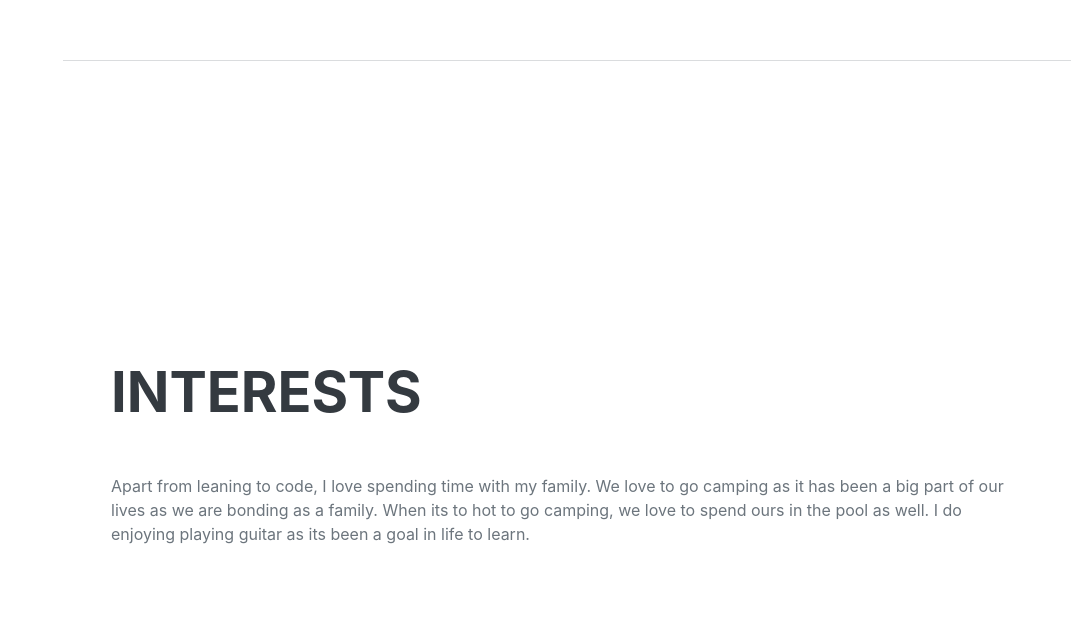
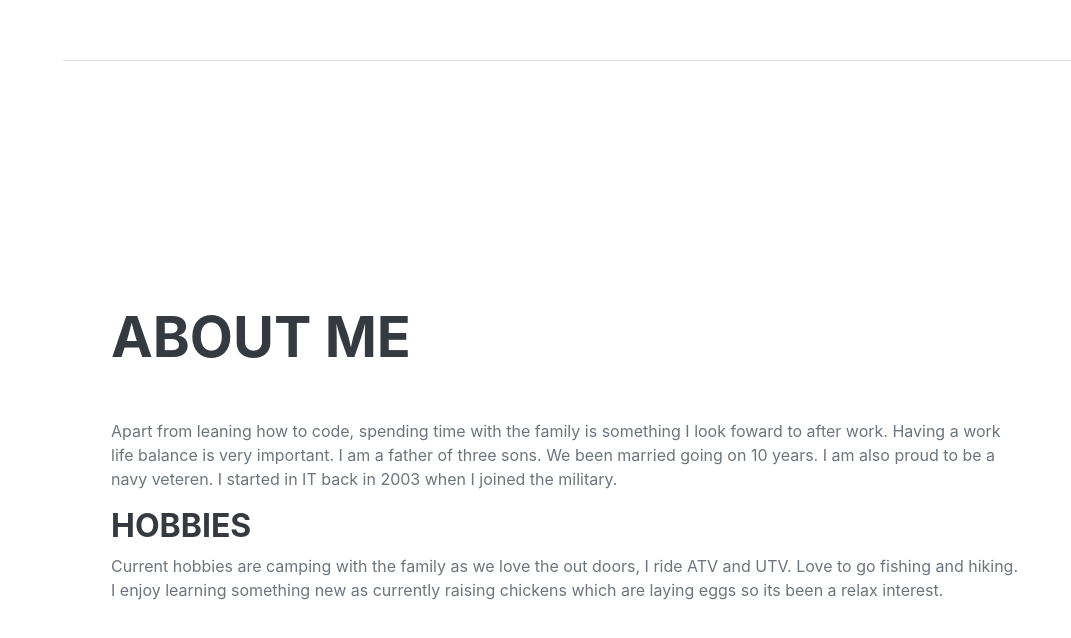
Before and after one commit to emericjuhasz/EmericResume, a plain HTML site: page index.html in a window 1280 px wide. Shown: the part 3724-4362 px from the top of the page, without its empty margins (209-1280 px from the left). Drawn offline with nearby package versions, Linux system fonts and the light colour scheme; a web font is replaced by a local one.

Commit message:
Update index.html

```diff
--- a/index.html
+++ b/index.html
@@ -143,8 +143,11 @@
             <!-- Interests-->
             <section class="resume-section" id="interests">
                 <div class="resume-section-content">
-                    <h2 class="mb-5">Interests</h2>
-                    <p>Apart from leaning to code, I love spending time with my family. We love to go camping as it has been a big part of our lives as we are bonding as a family. When its to hot to go camping, we love to spend ours in the pool as well. I do enjoying playing guitar as its been a goal in life to learn.</p>
+                    <h2 class="mb-5">About Me</h2>
+                    <p>Apart from leaning how to code, spending time with the family is something I look foward to after work. Having a work life balance is very important. I am a father of three sons. We been married going on 10 years. I am also proud to be a navy veteren. I started in IT back in 2003 when I joined the military.</p>
+
+                    <h3>Hobbies</h3>
+                    <p>Current hobbies are camping with the family as we love the out doors, I ride ATV and UTV. Love to go fishing and hiking. I enjoy learning something new as currently raising chickens which are laying eggs so its been a relax interest. </p>
 
                 </div>
             </section>
```
